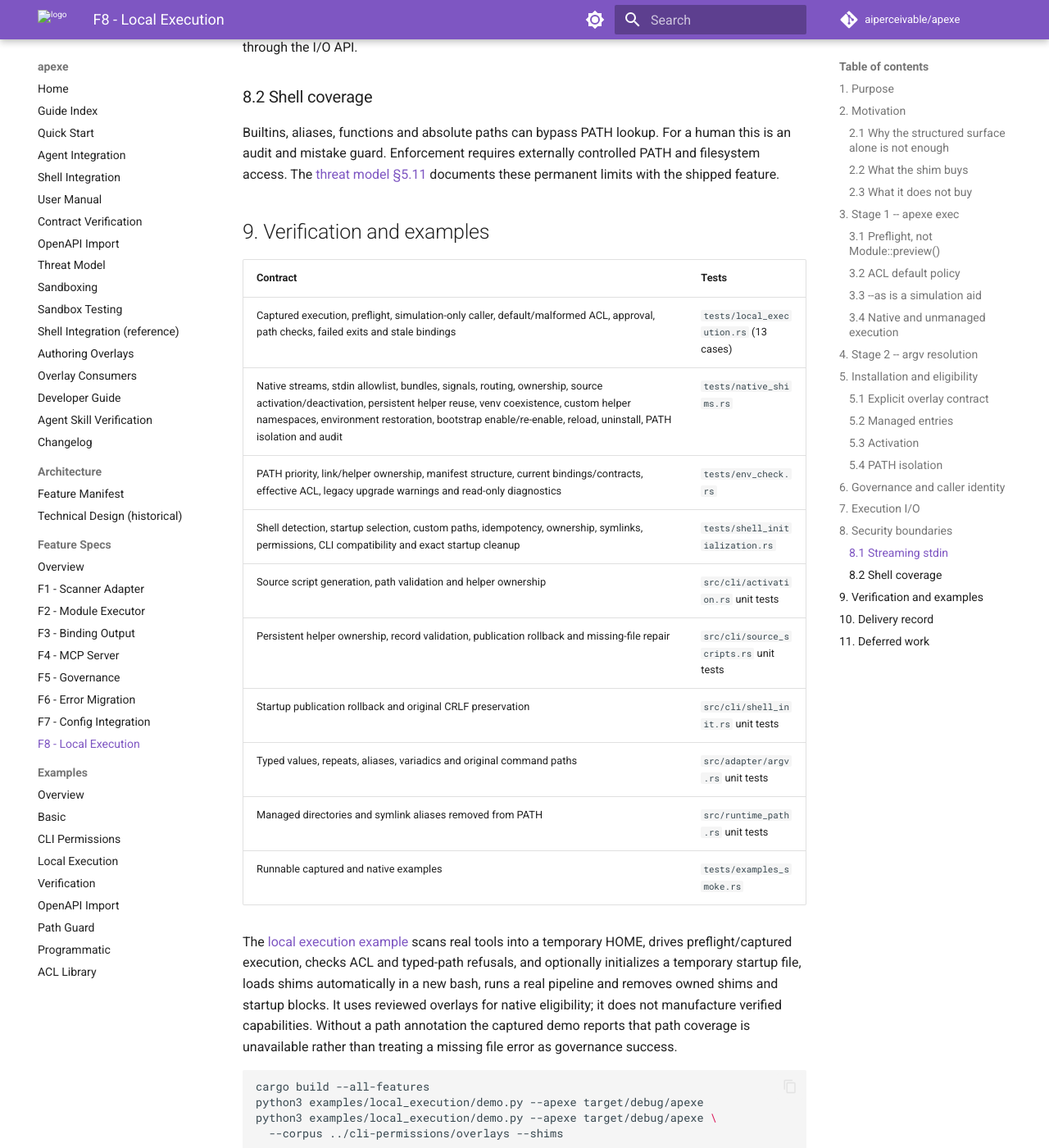
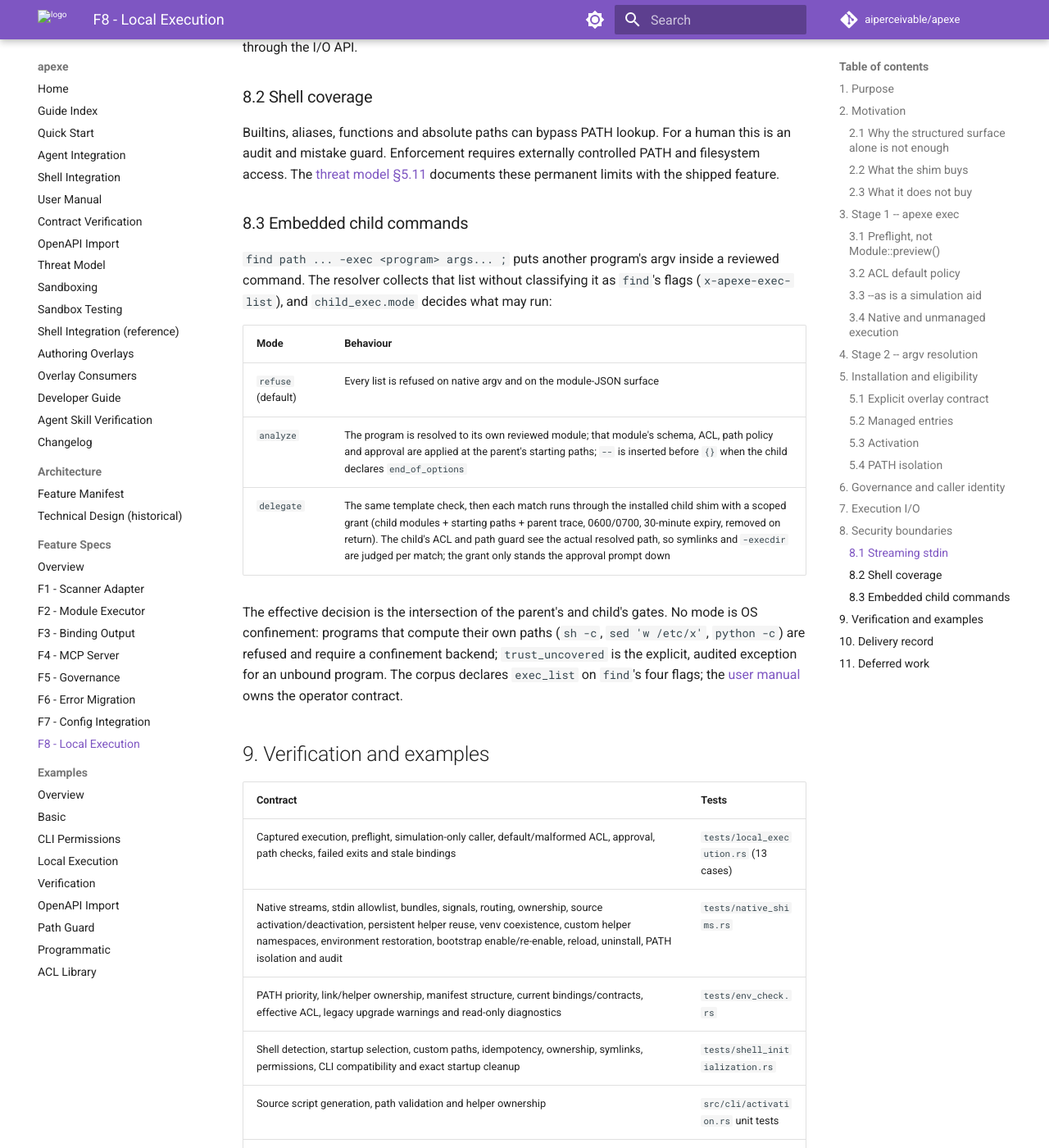
Before and after one commit to aiperceivable/apexe, an MkDocs documentation site: the page built from docs/features/v2-f8-local-execution.md, in a window 1280 px wide and 1400 px high, scrolled down 9822 px. Shown: the whole window at 82% size. Built offline with MkDocs 1.6.1 and Material for MkDocs 9.7.7, drawn with Linux system fonts in a browser that asks for light colours; comment, search, counter and statistics services are not loaded.

Commit message:
docs: document the child-execution policy and its two modes

```diff
--- a/docs/features/v2-f8-local-execution.md
+++ b/docs/features/v2-f8-local-execution.md
@@ -418,6 +418,26 @@ For a human this is an audit and mistake guard. Enforcement requires externally
 controlled PATH and filesystem access. The [threat model §5.11](../threat-model.md#511-local-execution-and-the-remaining-stage-2-boundaries)
 documents these permanent limits with the shipped feature.
 
+### 8.3 Embedded child commands
+
+`find path ... -exec <program> args... ;` puts another program's argv inside a
+reviewed command. The resolver collects that list without classifying it as
+`find`'s flags (`x-apexe-exec-list`), and `child_exec.mode` decides what may
+run:
+
+| Mode | Behaviour |
+|---|---|
+| `refuse` (default) | Every list is refused on native argv and on the module-JSON surface |
+| `analyze` | The program is resolved to its own reviewed module; that module's schema, ACL, path policy and approval are applied at the parent's starting paths; `--` is inserted before `{}` when the child declares `end_of_options` |
+| `delegate` | The same template check, then each match runs through the installed child shim with a scoped grant (child modules + starting paths + parent trace, 0600/0700, 30-minute expiry, removed on return). The child's ACL and path guard see the actual resolved path, so symlinks and `-execdir` are judged per match; the grant only stands the approval prompt down |
+
+The effective decision is the intersection of the parent's and child's gates.
+No mode is OS confinement: programs that compute their own paths (`sh -c`,
+`sed 'w /etc/x'`, `python -c`) are refused and require a confinement backend;
+`trust_uncovered` is the explicit, audited exception for an unbound program.
+The corpus declares `exec_list` on `find`'s four flags; the [user manual](../user-manual.md#embedded-child-commands-find--exec)
+owns the operator contract.
+
 ## 9. Verification and examples
 
 | Contract | Tests |
```
Also changed, not shown: docs/FEATURE_MANIFEST.md (+12 -2 lines), docs/overlays.md (+5 -2 lines), docs/user-manual.md (+9 -5 lines).
